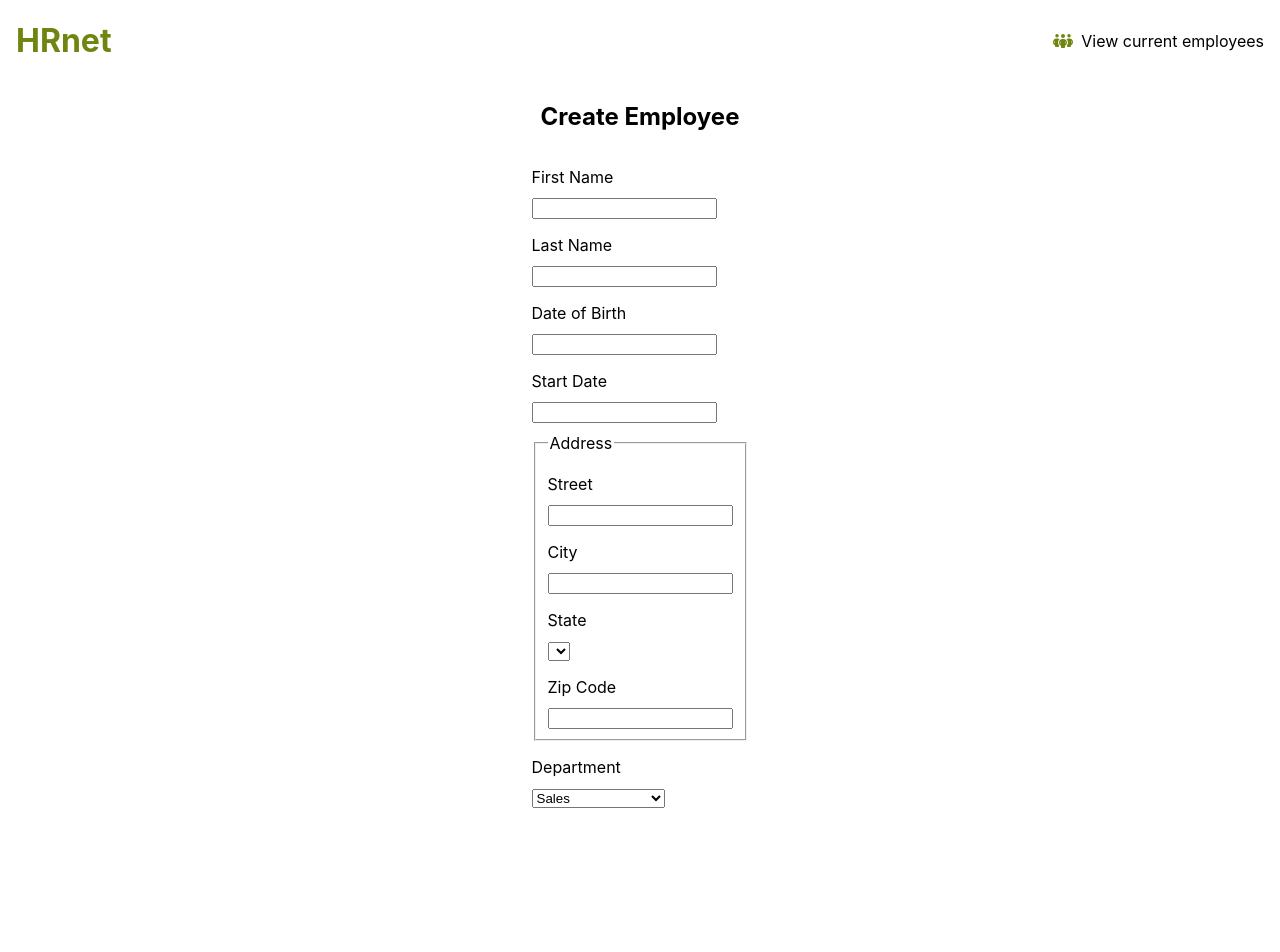
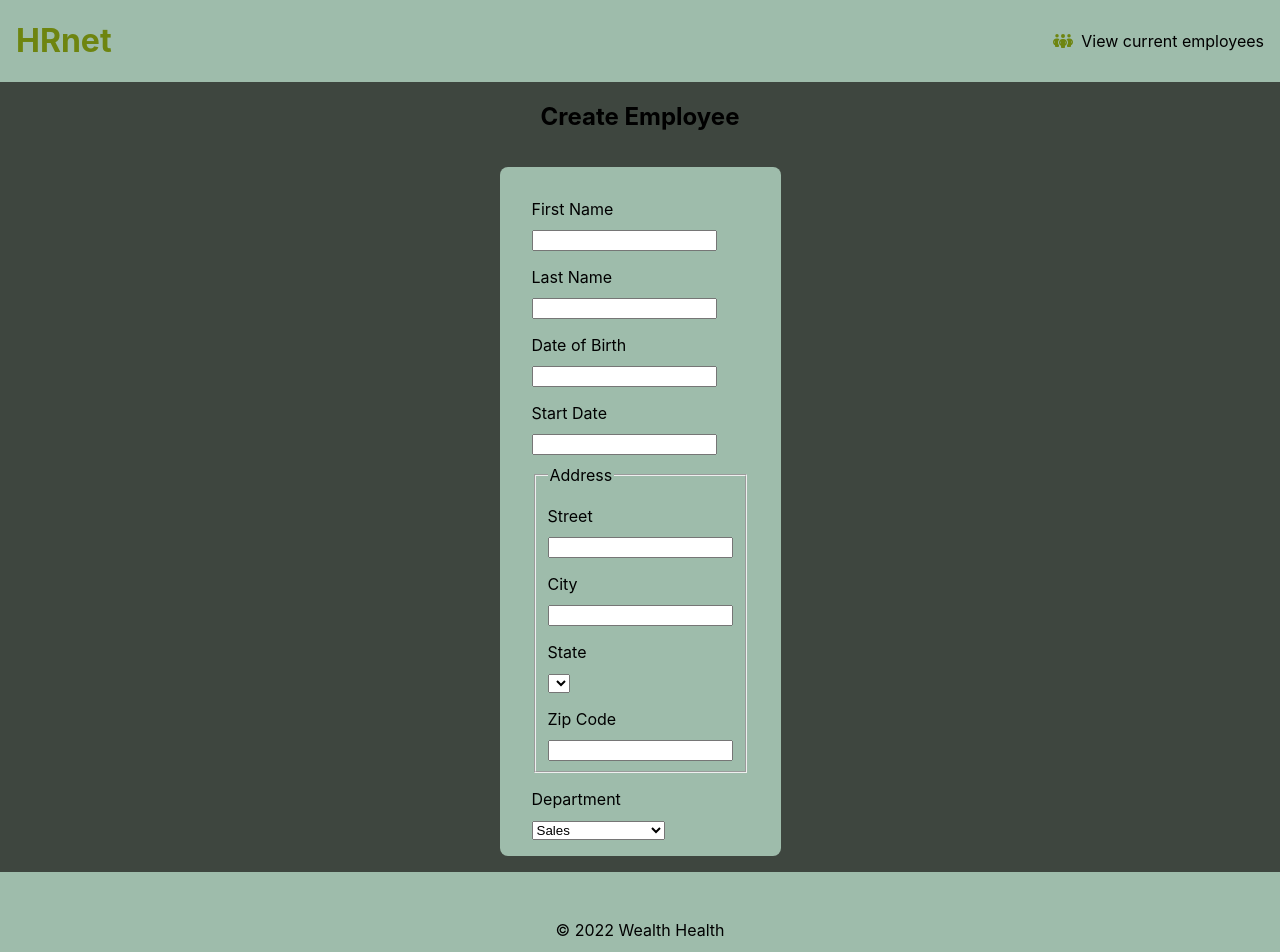
Before and after one commit to NicolasDuquesne2/NicolasDuquesne_14_06072022, a React (Create React App) app: page / in a window 1280 px wide. Shown: the top 952 px of the page. Before the commit the page ends 808 px from the top, so only its background shows below. Built offline with nearby package versions, Linux system fonts and the light colour scheme.

Commit message:
Add Footer componant & styled componants & a background

```diff
--- /dev/null
+++ b/src/Components/Footer/footer.css
@@ -0,0 +1,7 @@
+.footer-container {
+    display: flex;
+    align-items: center;
+    justify-content: center;
+    padding: 2rem 0 2rem 0;
+    background: #9ebcab;
+}
--- /dev/null
+++ b/src/Components/Footer/index.jsx
@@ -0,0 +1,12 @@
+import './footer.css'
+
+
+function Footer() {
+    return(
+        <div className="footer-container">
+            <p className="footer-credit">&copy; 2022 Wealth Health</p>
+        </div>
+    )
+}
+
+export default Footer
--- /dev/null
+++ b/src/Components/Form/form.css
@@ -0,0 +1,6 @@
+#create-employee {
+    margin: 1rem 0 1rem 0;
+    padding: 1rem 2rem 1rem 2rem;
+    border-radius: 0.5rem;
+    background: #9ebcab;
+}
--- a/src/Components/Form/index.jsx
+++ b/src/Components/Form/index.jsx
@@ -1,4 +1,5 @@
 import React from "react"
+import './form.css'
 
 function Form() {
     return(
--- a/src/Components/Header/header.css
+++ b/src/Components/Header/header.css
@@ -4,4 +4,5 @@
     align-items: center;
     padding: 0 1rem 0 1rem;
     color: #6e8510;
+    background: #9ebcab;
 }
--- a/src/Pages/Home/index.jsx
+++ b/src/Pages/Home/index.jsx
@@ -1,16 +1,16 @@
-import React from "react"
 import Form from "../../Components/Form"
 import Header from "../../Components/Header"
+import Footer from '../../Components/Footer'
 
 function Home() {
     return (
-
-        <React.Fragment>
+        <div className="background">
             <Header params={{title: "HRnet", link: {text: "View current employees", href: "/employees"}}} />
-             <div className="container">
+            <div className="container">
                 <Form />
-             </div>
-        </React.Fragment>
+            </div>
+            <Footer />
+        </div>
     )
 }
 
--- a/src/index.jsx
+++ b/src/index.jsx
@@ -7,6 +7,7 @@ import store from './Redux/store'
 import Home from './Pages/Home'
 import Employees from './Pages/Employees'
 import ErrorPage from './Pages/Error'
+
 
 const root = createRoot(document.getElementById('root'));
 
--- a/src/main.css
+++ b/src/main.css
@@ -1,10 +1,23 @@
 body {
   margin: 0;
+  height: 100%;
   font-family: -apple-system, BlinkMacSystemFont, 'Segoe UI', 'Roboto', 'Oxygen',
     'Ubuntu', 'Cantarell', 'Fira Sans', 'Droid Sans', 'Helvetica Neue',
     sans-serif;
   -webkit-font-smoothing: antialiased;
   -moz-osx-font-smoothing: grayscale;
+}
+
+#root {
+  min-height: 100vh;
+}
+
+.background {
+  min-height: 100vh;
+  background: rgb(62, 70, 63);
+  display: flex;
+  flex-direction: column;
+  justify-content: space-between;
 }
 
 
```
